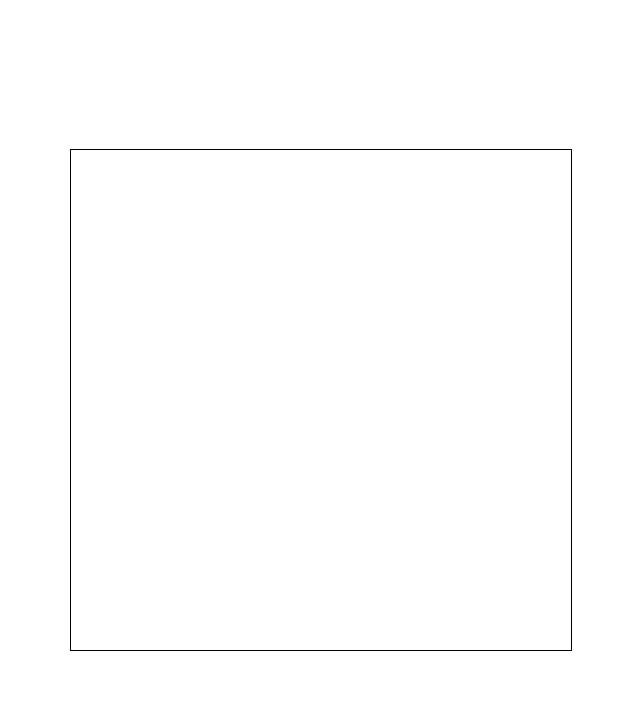
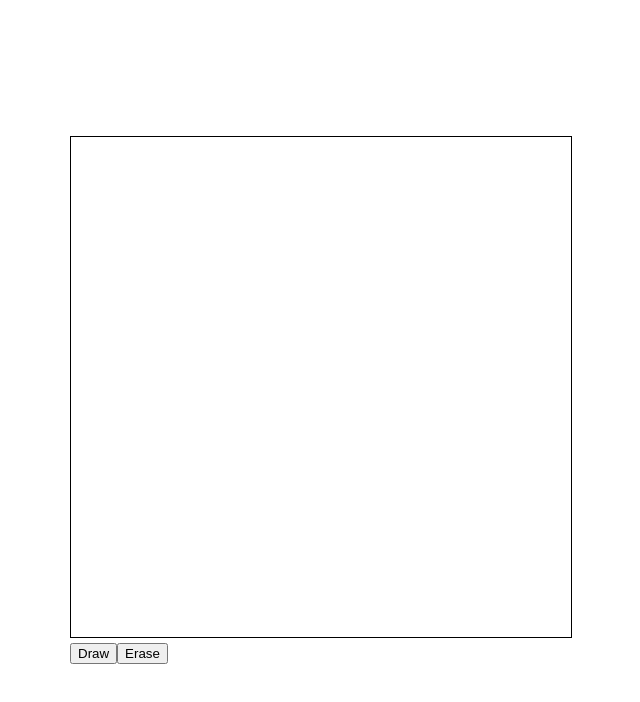
Before and after one commit to swayam0815/Paint, a Next.js app: page / in a window 1280 px wide. Shown: the top 702 px of the page, without its empty margins (319-959 px from the left). Built offline with nearby package versions, Linux system fonts and the light colour scheme.

Commit message:
eraser tool

```diff
--- a/pages/components/PaintCanvas.js
+++ b/pages/components/PaintCanvas.js
@@ -5,6 +5,7 @@ const Canvas = () => {
   //setting the initial canvas as null
   //using useRef to prevent from constant re-rendering
   const canvasRef = useRef(null);
+  const ctxRef = useRef(null);
 
   //using useState for drawing state
   const [drawing, setDrawing] = useState(false);
@@ -13,6 +14,7 @@ const Canvas = () => {
   useEffect(() => {
     const canvas = canvasRef.current;
     const ctx = canvas.getContext("2d");
+    ctxRef.current = ctx;
 
     //setting the width and the height of the canvas
     canvas.width = 500;
@@ -28,13 +30,14 @@ const Canvas = () => {
   const isDrawing = (e) => {
     const canvas = canvasRef.current;
     const ctx = canvas.getContext("2d");
+    ctxRef.current = ctx;
 
     const mouseX = e.nativeEvent.offsetX;
     const mouseY = e.nativeEvent.offsetY;
 
     if (!drawing) {
-      ctx.beginPath();
-      ctx.moveTo(mouseX, mouseY);
+      ctxRef.current.beginPath();
+      ctxRef.current.moveTo(mouseX, mouseY);
     }
 
     setDrawing(true);
@@ -42,6 +45,7 @@ const Canvas = () => {
 
   //when onMouseUp, and stops drawing
   const stopDrawing = () => {
+    ctxRef.current.closePath();
     setDrawing(false);
   };
 
@@ -49,18 +53,28 @@ const Canvas = () => {
   const continueDrawing = (e) => {
     const canvas = canvasRef.current;
     const ctx = canvas.getContext("2d");
+    ctxRef.current = ctx;
 
     const mouseX = e.nativeEvent.offsetX;
     const mouseY = e.nativeEvent.offsetY;
 
     if (!drawing) return;
     else {
-      ctx.lineTo(mouseX, mouseY);
-      ctx.stroke();
+      ctxRef.current.lineTo(mouseX, mouseY);
+      ctxRef.current.stroke();
     }
   };
 
+  const setToDrawing = () => {
+    ctxRef.current.globalCompositeOperation = "source-over";
+  };
+
+  const setToErasing = () => {
+    ctxRef.current.globalCompositeOperation = "destination-out";
+  };
+
   return (
+    <div>
       <canvas
         id="canvas"
         ref={canvasRef}
@@ -70,6 +84,11 @@ const Canvas = () => {
         onMouseOut={stopDrawing}
         style={{ border: "1px solid black" }}
       ></canvas>
+      <div>
+        <button onClick={setToDrawing}>Draw</button>
+        <button onClick={setToErasing}>Erase</button>
+      </div>
+    </div>
   );
 };
 
```
Lines whose indentation alone changed are shown as unchanged.
